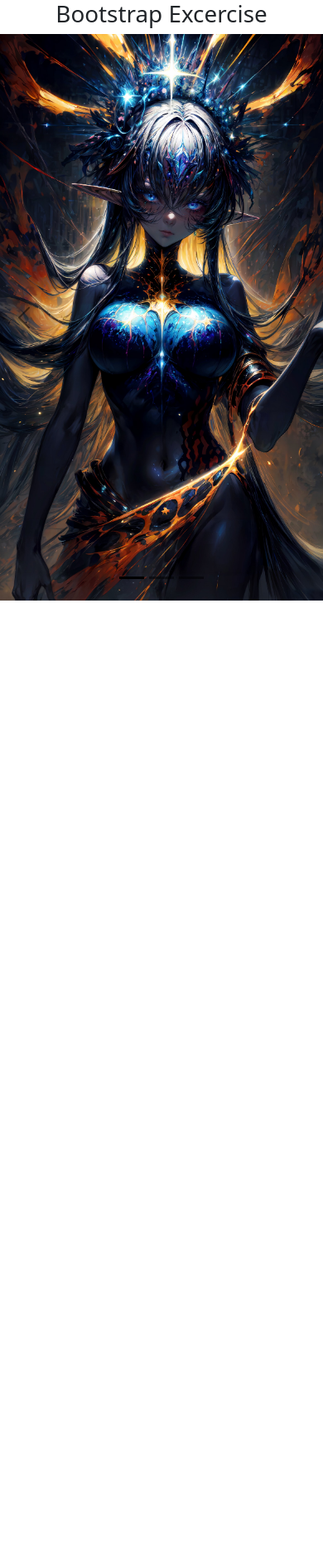
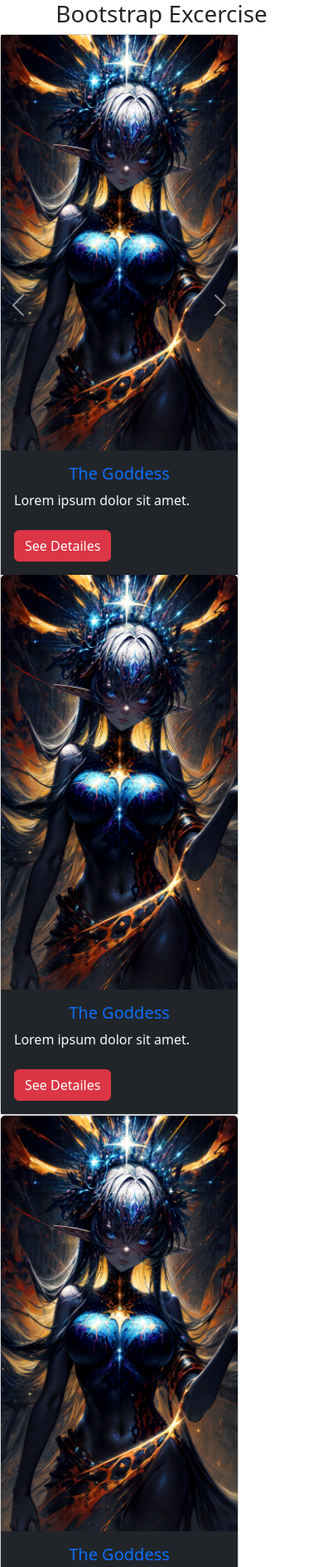
Before and after one commit to RakanAi/Activata, a plain HTML site: page bootstrap-5.3.3-dist/index.html in a window 390 px wide. Shown: the top 1889 px of the page at 83% size. Before the commit the page ends 844 px from the top, so only its background shows below. Drawn offline with Linux system fonts and the light colour scheme.

Commit message:
New Traning, nothing importent

```diff
--- a/bootstrap-5.3.3-dist/index.html
+++ b/bootstrap-5.3.3-dist/index.html
@@ -13,47 +13,81 @@
 <body>
     <h1>Bootstrap Excercise</h1>
 
-    <div id="carouselExampleDark" class="carousel carousel-dark slide">
-        <div class="carousel-indicators">
-          <button type="button" data-bs-target="#carouselExampleDark" data-bs-slide-to="0" class="active" aria-current="true" aria-label="Slide 1"></button>
-          <button type="button" data-bs-target="#carouselExampleDark" data-bs-slide-to="1" aria-label="Slide 2"></button>
-          <button type="button" data-bs-target="#carouselExampleDark" data-bs-slide-to="2" aria-label="Slide 3"></button>
-        </div>
+    <div class="card" style="width: 18rem;">
+
+        <div id="carouselExample" class="carousel slide" class="card">
             <div class="carousel-inner">
-          <div class="carousel-item active" data-bs-interval="10000">
+              <div class="carousel-item active">
                 <img src="Img/F1WIPJwWAAEAdLC.jpg" class="d-block w-100" alt="...">
-            <div class="carousel-caption d-none d-md-block">
-              <h5>First slide label</h5>
-              <p>Some representative placeholder content for the first slide.</p>
+                <div class="card-body bg-dark">
+                    <h5 class="card-title text-primary text-center">The Goddess</h5>
+                    <div class="card-text text-light">Lorem ipsum dolor sit amet.</div>
+                    <br><a class="btn btn-danger" href="">See Detailes</a>
+
                 </div>
             </div>
-          <div class="carousel-item" data-bs-interval="2000">
+              <div class="carousel-item">
                 <img src="Img/F2yh33IXMAAAK0a.jpg" class="d-block w-100" alt="...">
-            <div class="carousel-caption d-none d-md-block">
-              <h5>Second slide label</h5>
-              <p class="text-light">Some representative placeholder content for the second slide.</p>
+                <div class="card-body bg-dark">
+                    <h5 class="card-title text-primary text-center">The Goddess</h5>
+                    <div class="card-text text-light">Lorem dis dis.</div>
+                    <br><a class="btn btn-danger" href="">See Detailes</a>
+
                 </div>
             </div>
               <div class="carousel-item">
                 <img src="Img/F9ijLqIW0AA-9tK.jpg" class="d-block w-100" alt="...">
-            <div class="carousel-caption d-none d-md-block">
-              <h5>Third slide label</h5>
-              <p>Some representative placeholder content for the third slide.</p>
+                <div class="card-body bg-dark">
+                    <h5 class="card-title text-primary text-center">The Goddess</h5>
+                    <div class="card-text text-light">Lorem </div>
+                    <br><a class="btn btn-danger" href="">See Detailes</a>
+
                 </div>
             </div>
             </div>
-        <button class="carousel-control-prev" type="button" data-bs-target="#carouselExampleDark" data-bs-slide="prev">
+            <button class="carousel-control-prev" type="button" data-bs-target="#carouselExample" data-bs-slide="prev">
               <span class="carousel-control-prev-icon" aria-hidden="true"></span>
               <span class="visually-hidden">Previous</span>
             </button>
-        <button class="carousel-control-next" type="button" data-bs-target="#carouselExampleDark" data-bs-slide="next">
+            <button class="carousel-control-next" type="button" data-bs-target="#carouselExample" data-bs-slide="next">
               <span class="carousel-control-next-icon" aria-hidden="true"></span>
               <span class="visually-hidden">Next</span>
             </button>
           </div>
 
 
+        <img class="card-img-top" src="Img/F1WIPJwWAAEAdLC.jpg" alt="">
+        <div class="card-body bg-dark">
+            <h5 class="card-title text-primary text-center">The Goddess</h5>
+            <div class="card-text text-light">Lorem ipsum dolor sit amet.</div>
+            <br><a class="btn btn-danger" href="">See Detailes</a>
 
+        </div>
+
+
+    </div>
+    <div class="card" style="width: 18rem;">
+        <img class="card-img-top" src="Img/F1WIPJwWAAEAdLC.jpg" alt="">
+        <div class="card-body bg-dark">
+            <h5 class="card-title text-primary text-center">The Goddess</h5>
+            <div class="card-text text-light">Lorem ipsum dolor sit amet.</div>
+            <br><a class="btn btn-danger" href="">See Detailes</a>
+
+        </div>
+
+
+    </div>
+    <div class="card" style="width: 18rem;">
+        <img class="card-img-top" src="Img/F1WIPJwWAAEAdLC.jpg" alt="">
+        <div class="card-body bg-dark">
+            <h5 class="card-title text-primary text-center">The Goddess</h5>
+            <div class="card-text text-light">Lorem ipsum dolor sit amet.</div>
+            <br><a class="btn btn-danger" href="">See Detailes</a>
+
+        </div>
+
+
+    </div>
 
     <script src="js/bootstrap.bundle.min.js"></script>
 </body>
```
Lines whose indentation alone changed are shown as unchanged.
